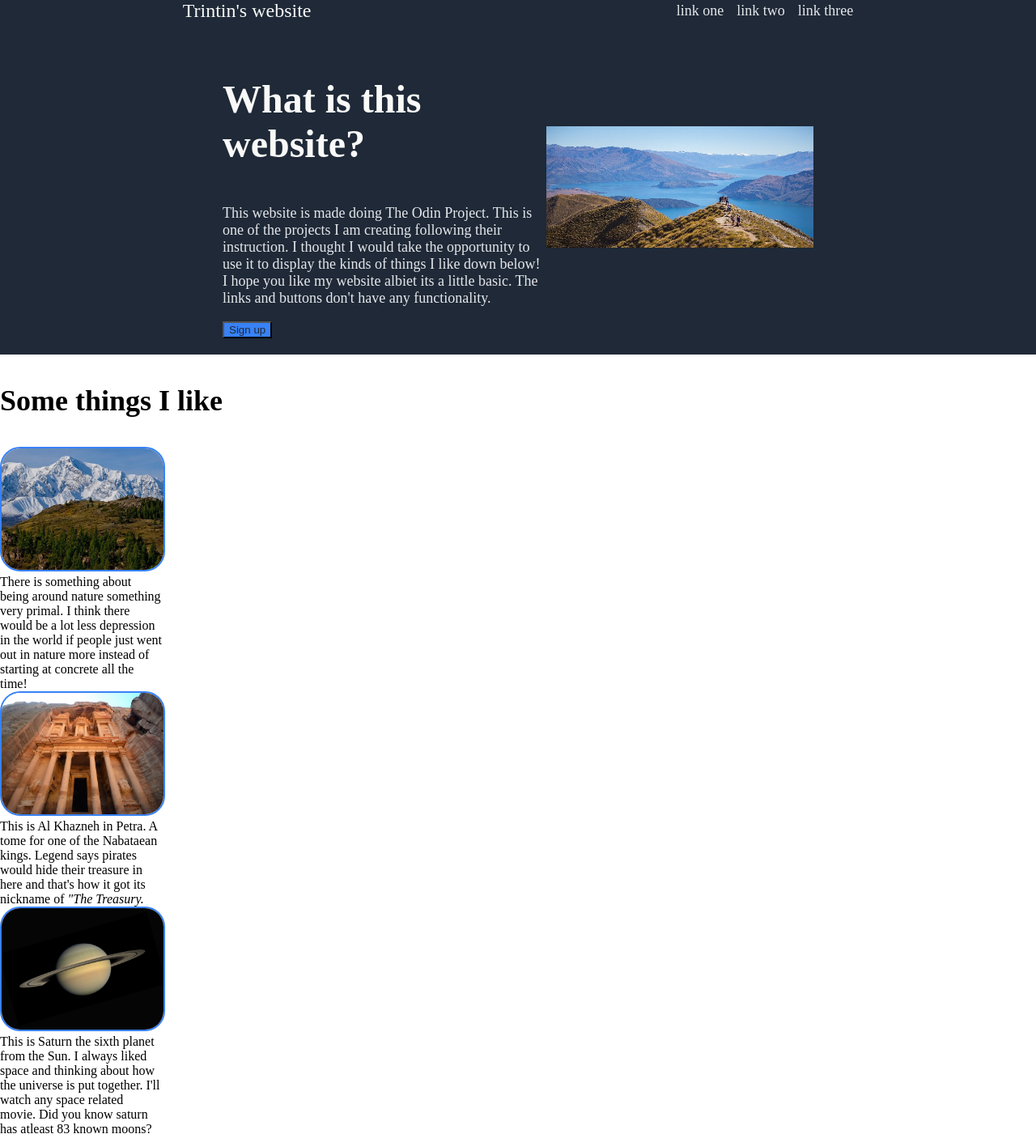
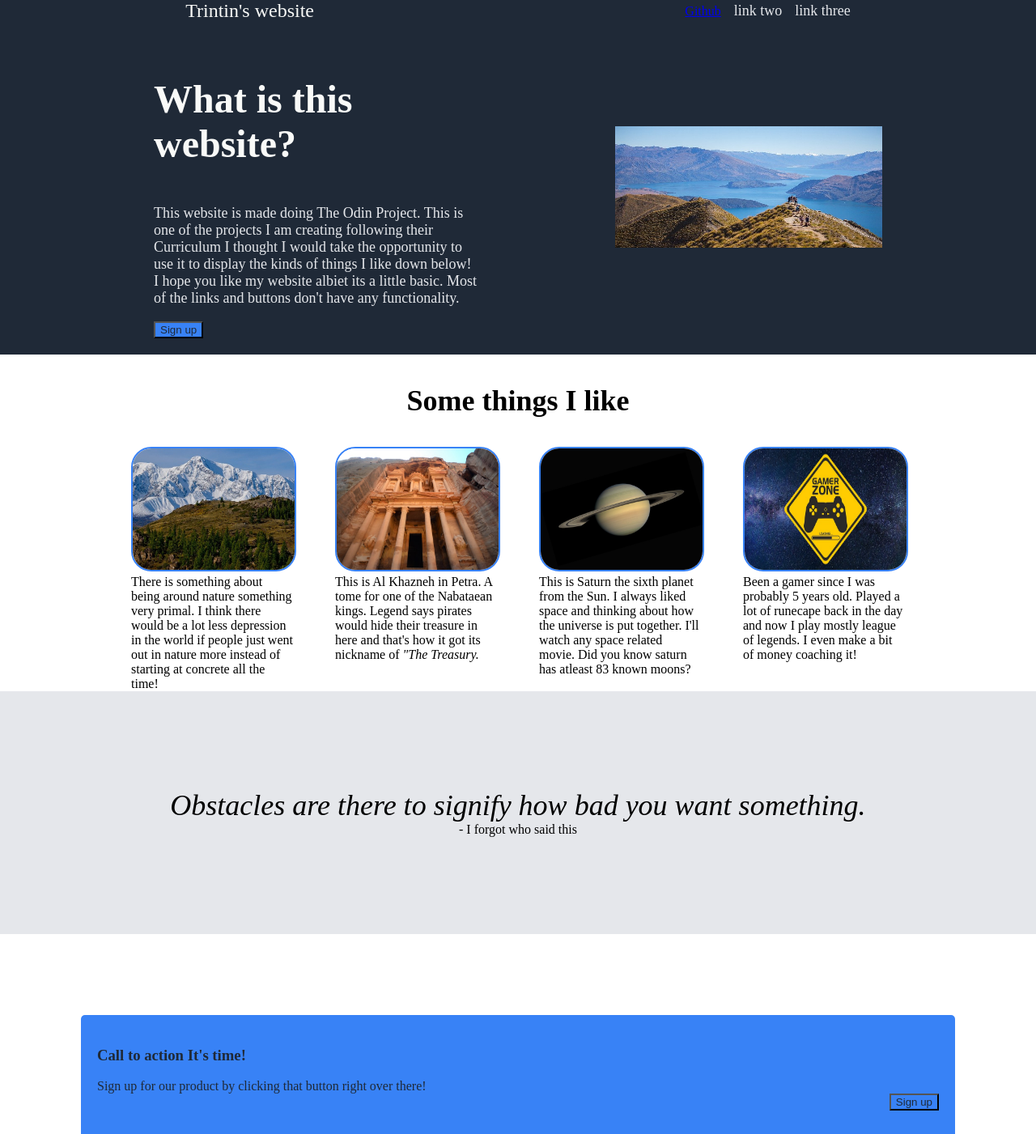
Before and after one commit to TrintinAffleck/Landing-Page, a plain HTML site: page index.html in a window 1280 px wide. Shown: the top 1401 px of the page at 81% size. Drawn offline with Linux system fonts and the light colour scheme.

Commit message:
Call to action section

```diff
--- a/css/style.css
+++ b/css/style.css
@@ -29,7 +29,7 @@ body {
 }
 .hero-container {
     display: flex;
-    justify-content: center;
+    justify-content: space-evenly;
     align-items: center;
     padding: 20px;
 }
@@ -60,20 +60,46 @@ body {
     border-radius: 25px;
 }
 
+.info-container {
+    display: flex;
+    align-items: center;
+    flex-direction: column;
+}
+
 .info-images {
-    max-width: 200px
+    display: flex;
+    justify-content: center;
+    gap: 52px;
+}
+
+.info {
+    max-width: 200px;
 }
 .quote-container {
     background-color: #E5E7EB;
+    display: flex;
+    flex-flow: column wrap;
+    justify-content: center;
+    align-items: center;
+    height: 300px;
+
 }
-
 .quote-container .quote-text {
     font-size: 36px;
     font-style: italic;
 }
-
+.quote-container .quote-name {
+    display: flex;
+    align-items: flex-end;
+}
 button,
 .call-to-action-container {
     background-color: #3882F6;
     color: #1F2937;
 }
+
+.call-to-action-container {
+    margin: 100px;
+    padding: 20px;
+    border-radius: 5px;
+}
--- a/index.html
+++ b/index.html
@@ -11,7 +11,7 @@
     <div class="header">
       <div class="header-text">Trintin's website</div>
       <div class="header-links">
-        <li>link one</li>
+        <a href="https://github.com/TrintinAffleck">Github</a>
         <li>link two</li>
         <li>link three</li>
       </div>
@@ -19,7 +19,7 @@
     <div class="hero-container">
       <div class="hero-text">
         <p>What is this website?</p>
-        <p>This website is made doing The Odin Project. This is one of the projects I am creating following their instruction. I thought I would take the opportunity to use it to display the kinds of things I like down below! I hope you like my website albiet its a little basic. The links and buttons don't have any functionality.</p>
+        <p>This website is made doing The Odin Project. This is one of the projects I am creating following their Curriculum I thought I would take the opportunity to use it to display the kinds of things I like down below! I hope you like my website albiet its a little basic. Most of the links and buttons don't have any functionality.</p>
         <button>Sign up</button>
       </div>
       <div class="hero-img"><img src="./images/roy's-peak.jpg" alt="a picture of several people on a mountain top over looking a river" height="150" width="330"></div>
@@ -27,26 +27,35 @@
     <div class="info-container">
       <h3>Some things I like</h3>
       <div class="info-images">
+        <div class="info">
           <img src="./images/mountains.jpg" alt="Mountains with green trees in the foreground"width="200"height="150">
           <div class="info-text">There is something about being around nature something very primal. I think there would be a lot less depression in the world if people just went out in nature more instead of starting at concrete all the time!</div>
+        </div>
 
+        <div class="info">
           <img src="./images/al-khazneh.jpg" alt="Al Khazneh a tome in Petra"width="200"height="150">
           <div class="info-text">This is Al Khazneh in Petra. A tome for one of the Nabataean kings. Legend says pirates would hide their treasure in here and that's how it got its nickname of <i>"The Treasury.</i></div>
+        </div>
 
+        <div class="info">
           <img src="./images/saturn.jpg" alt="A picture of saturn the planet"width="200"height="150">
           <div class="info-text">This is Saturn the sixth planet from the Sun. I always liked space and thinking about how the universe is put together. I'll watch any space related movie. Did you know saturn has atleast 83 known moons?</div>
+        </div>
 
+        <div class="info">
           <img src="./images/gamer-zone.jpg" alt="A sign that says gamer zone"width="200"height="150">
           <div class="info-text">Been a gamer since I was probably 5 years old. Played a lot of runecape back in the day and now I play mostly league of legends. I even make a bit of money coaching it!</div>
+        </div>
+
       </div>
     </div>
     <div class="quote-container">
       <div class="quote-text">Obstacles are there to signify how bad you want something.</div>
-      <div class="quote-name">-I forgot who said this</div>
+      <div class="quote-name">- I forgot who said this</div>
     </div>
     <div class="call-to-action-container">
       <h3>Call to action It's time!</h3>
-      <p>Sign up for our product by clicking that button right over there!<span><button>Sign up</button></span></p>
+      <p>Sign up for our product by clicking that button right over there!<span style="display: flex; justify-content: flex-end;" ><button>Sign up</button></span></p>
     </div>
     <div class="footer">Copyright @ Trintin Affleck 2022</div>
 </body>
```
Lines whose indentation alone changed are shown as unchanged.
